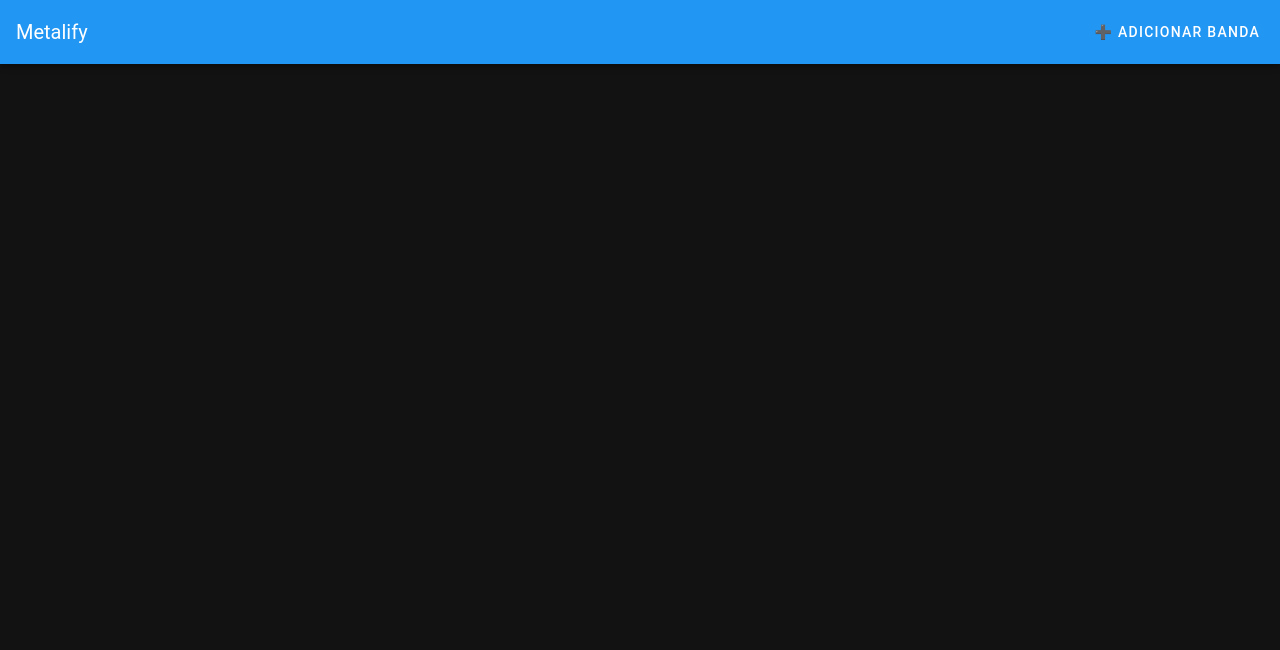
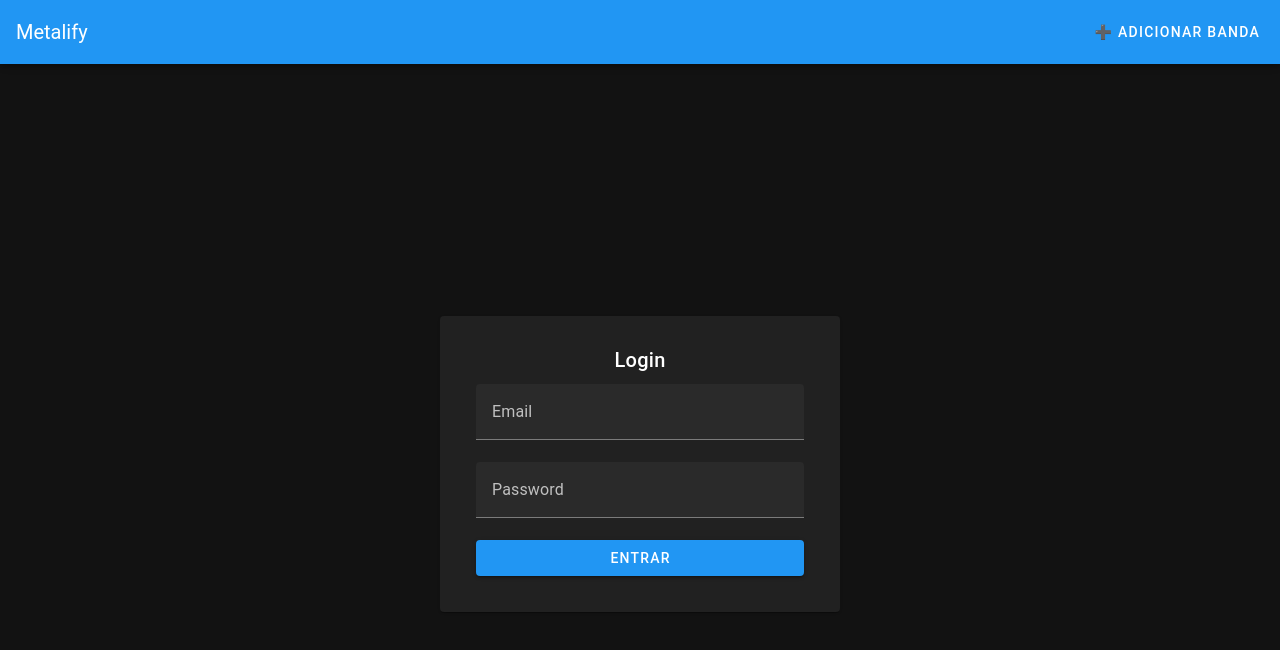
Before and after one commit to tskxz/metalify, a Nuxt app: page /login in a window 1280 px wide. Shown: the top 650 px of the page. Built offline with nearby package versions, Linux system fonts and the light colour scheme.

Commit message:
web: create login page

```diff
--- /dev/null
+++ b/pages/login.vue
@@ -0,0 +1,69 @@
+<script setup>
+import { ref } from "vue";
+import { useRouter } from "vue-router";
+
+const router = useRouter();
+const email = ref("");
+const password = ref("");
+const errorMessage = ref("");
+const loading = ref(false);
+
+const login = async () => {
+  errorMessage.value = "";
+  loading.value = true;
+
+  try {
+    const { data, error } = await useFetch("/api/auth/login", {
+      method: "POST",
+      body: { email: email.value, password: password.value },
+    });
+
+    if (error.value) {
+      throw new Error(error.value.statusMessage);
+    }
+
+    // TODO: Use http-only cookie instead of this, this is unsafe...
+    localStorage.setItem("token", data.value.token);
+
+    router.push("/");
+  } catch (error) {
+    errorMessage.value = error.message;
+  } finally {
+    loading.value = false;
+  }
+};
+</script>
+
+<template>
+  <v-container class="d-flex justify-center align-center" style="height: 100vh">
+    <v-card width="400" class="pa-5">
+      <v-card-title class="text-center">Login</v-card-title>
+
+      <v-card-text>
+        <v-alert v-if="errorMessage" type="error" class="mb-4">
+          {{ errorMessage }}
+        </v-alert>
+
+        <v-form @submit.prevent="login">
+          <v-text-field
+            label="Email"
+            v-model="email"
+            type="email"
+            required
+          ></v-text-field>
+
+          <v-text-field
+            label="Password"
+            v-model="password"
+            type="password"
+            required
+          ></v-text-field>
+
+          <v-btn type="submit" color="primary" block :loading="loading">
+            Entrar
+          </v-btn>
+        </v-form>
+      </v-card-text>
+    </v-card>
+  </v-container>
+</template>
```
